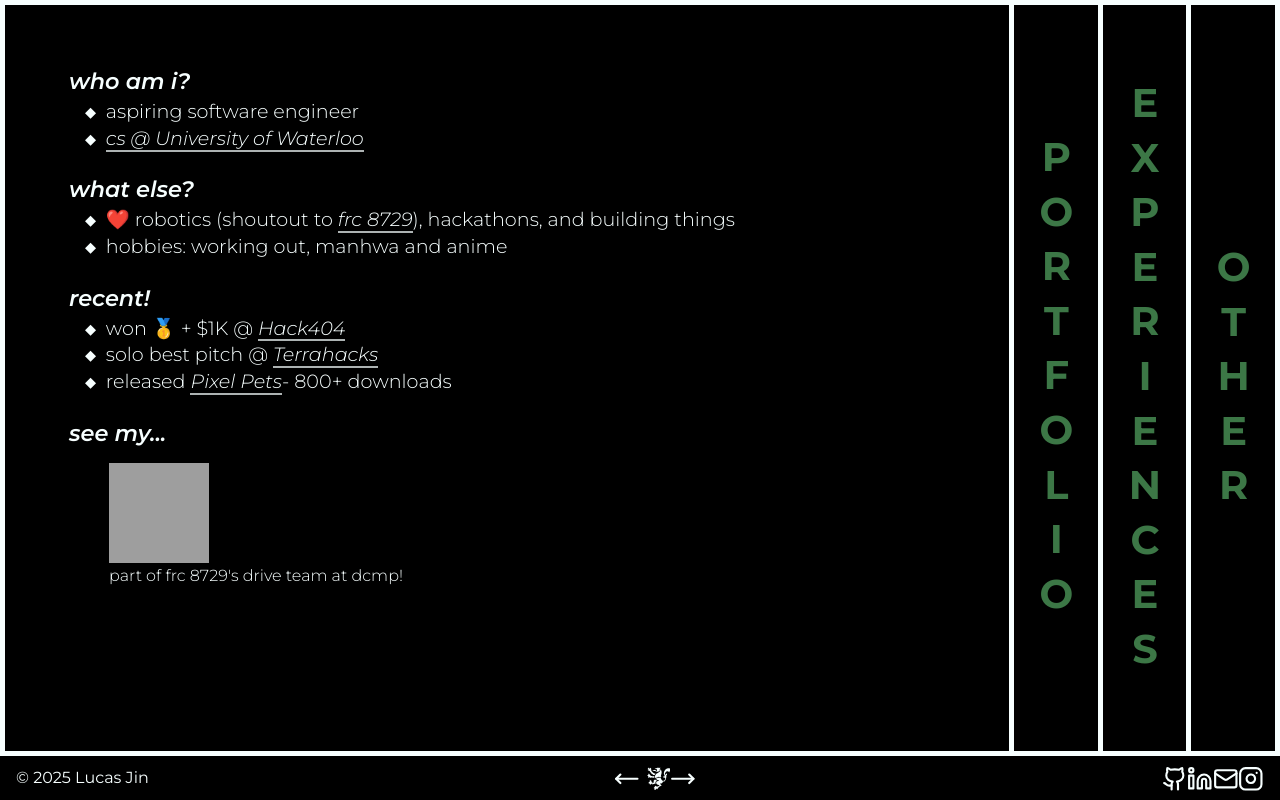
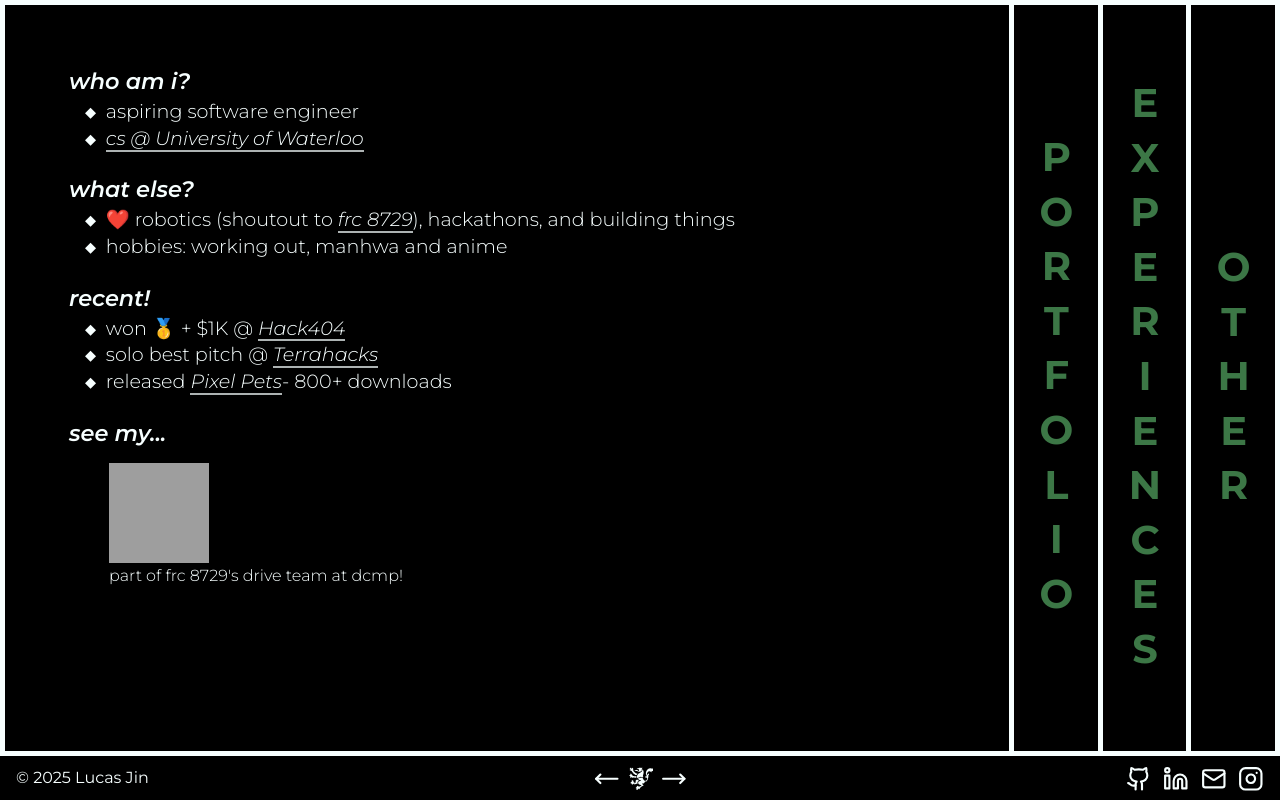
Before and after one commit to LucasHJin/LucasHJin.github.io, a Next.js app: page / in a window 1280 px wide. Built offline with nearby package versions, Linux system fonts and the light colour scheme; grey boxes are pictures that could not be loaded.

Commit message:
Footer styling

```diff
--- a/src/app/layout.js
+++ b/src/app/layout.js
@@ -2,15 +2,15 @@ import "./styling/globals.css";
 import Footer from "./components/footer";
 
 export const metadata = {
-  title: "Create Next App",
-  description: "Generated by create next app",
+  title: "Lucas Jin",
+  description: "Lucas Jin's portfolio website. Computer Science at University of Waterloo.",
 };
 
 export default function RootLayout({ children }) {
   return (
     <html lang="en">
       <body
-        className={`dark`}
+        className="dark"
       >
         <main>{children}</main>
         <Footer />
--- a/src/app/styling/footer.css
+++ b/src/app/styling/footer.css
@@ -1,13 +1,6 @@
-footer svg {
-  width: 1.6rem;
-  height: 1.6rem;
-  vertical-align: middle;
-}
-
 footer ul {
-  display: flex;
-  flex-wrap: row nowrap;
-  justify-content: space-between;
+  display: grid;
+  grid-template-columns: 1fr auto 1fr; /* left | center | right */
   align-items: center;
   padding: 0;
   margin: 0.5rem 1rem;
@@ -17,3 +10,36 @@ footer ul h6 {
   font-size: 1rem;
   font-weight: 400;
 }
+
+footer ul li {
+  display: flex;
+  align-items: center;
+}
+
+footer ul li:first-child {
+  justify-content: flex-start;
+}
+
+footer ul li.webring {
+  justify-content: center;
+  gap: 0.5rem;
+}
+
+footer ul li:last-child {
+  justify-content: flex-end;
+  gap: 0.75rem;
+}
+
+footer svg {
+  width: 1.6rem;
+  height: 1.6rem;
+  transition: 0.3s ease-in-out;
+  color: var(--primary);
+  display: inline-block;
+  vertical-align: middle;
+}
+
+footer svg:hover {
+  transform: scale(1.1);
+  color: var(--accent);
+}
```
